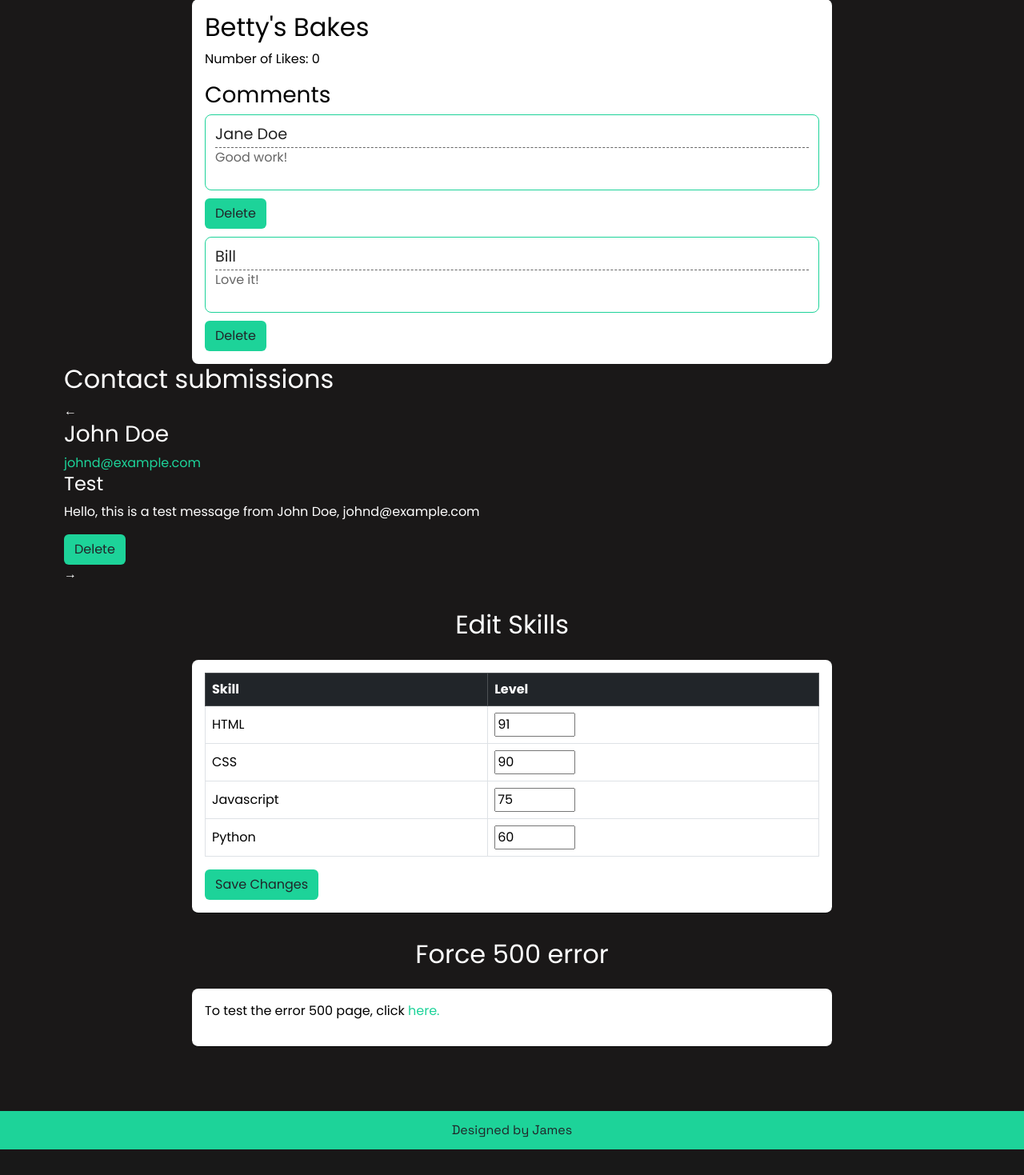
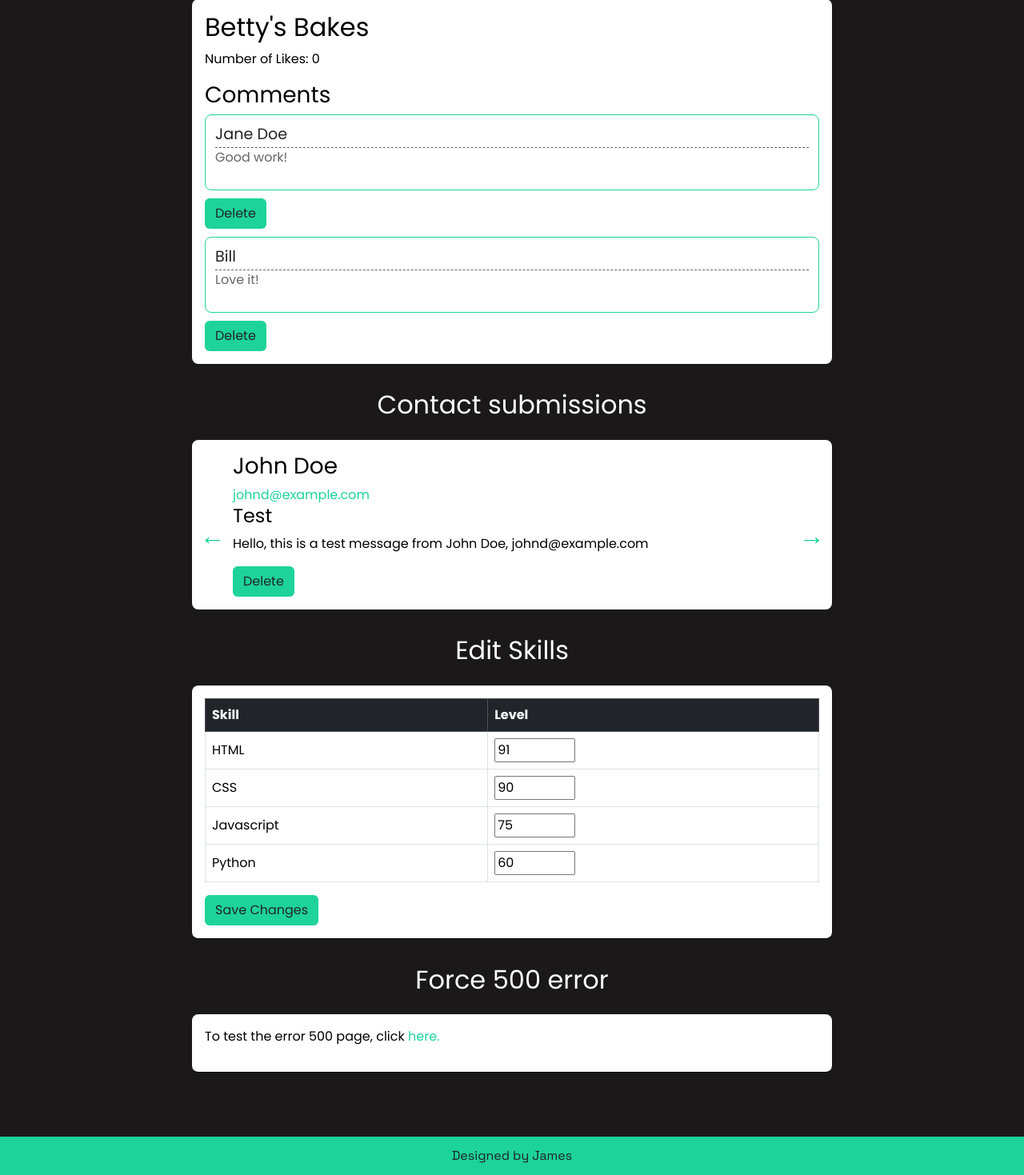
Before and after one commit to james-fitz86/portfolio, a Flask app: page /admin in a window 1280 px wide. Shown: the part 705-2174 px from the top of the page at 80% size. Before the commit the page ends 2142 px from the top, so only its background shows below. Run offline with Flask 3, Linux system fonts and the light colour scheme; the visitor is signed in with stand-in values (Sample User, id 1).

Commit message:
changed CSS to display arrow navigation correctly

```diff
--- a/static/css/style.css
+++ b/static/css/style.css
@@ -178,7 +178,7 @@ footer p{
   height: auto;
   border-bottom: 1px solid #000000;
 }
-.admin-wrapper{
+.admin-wrapper, .message-wrapper{
   padding-top: 2rem;
   display: flex;
   flex-direction: column;
@@ -188,3 +188,54 @@ footer p{
 .custom-thead{
   background-color: #17b885;
 }
+.arrow-container{
+  display: flex;
+  align-items: center;
+  gap: 0.5rem;
+  width: clamp(250px, 80vw, 800px);
+}
+
+.message-scroll{
+  position: relative;
+  display: flex;
+  scroll-behavior: smooth;
+  gap: 1rem;
+  flex: 1;
+  margin: 0 auto;
+  width: clamp(250px, 80vw, 800px);
+  background-color: #ffffff;
+  border-radius: 8px;
+}
+.arrow{
+  top: 120px;
+  transform: translateY(-50%);
+  z-index: 1;
+  border-radius: 50%;
+  position: absolute;
+  font-size: 2rem;
+  cursor: pointer;
+  user-select: none;
+  padding: 0.5rem;
+  color: #1dd399;
+}
+
+.arrow:hover{
+  color: #17b885;
+}
+.arrow.previous{
+  left: 0.1rem;
+}
+
+.arrow.next{
+  right: 0.1rem;
+}
+.message-container{
+  flex: 0 0 100%;
+  display: block;
+  box-sizing: border-box;
+  padding: 16px;
+  color: #000000;
+  max-width: clamp(180px, 60vw, 730px);
+  margin: 0 auto;
+  height: auto;
+}
```
